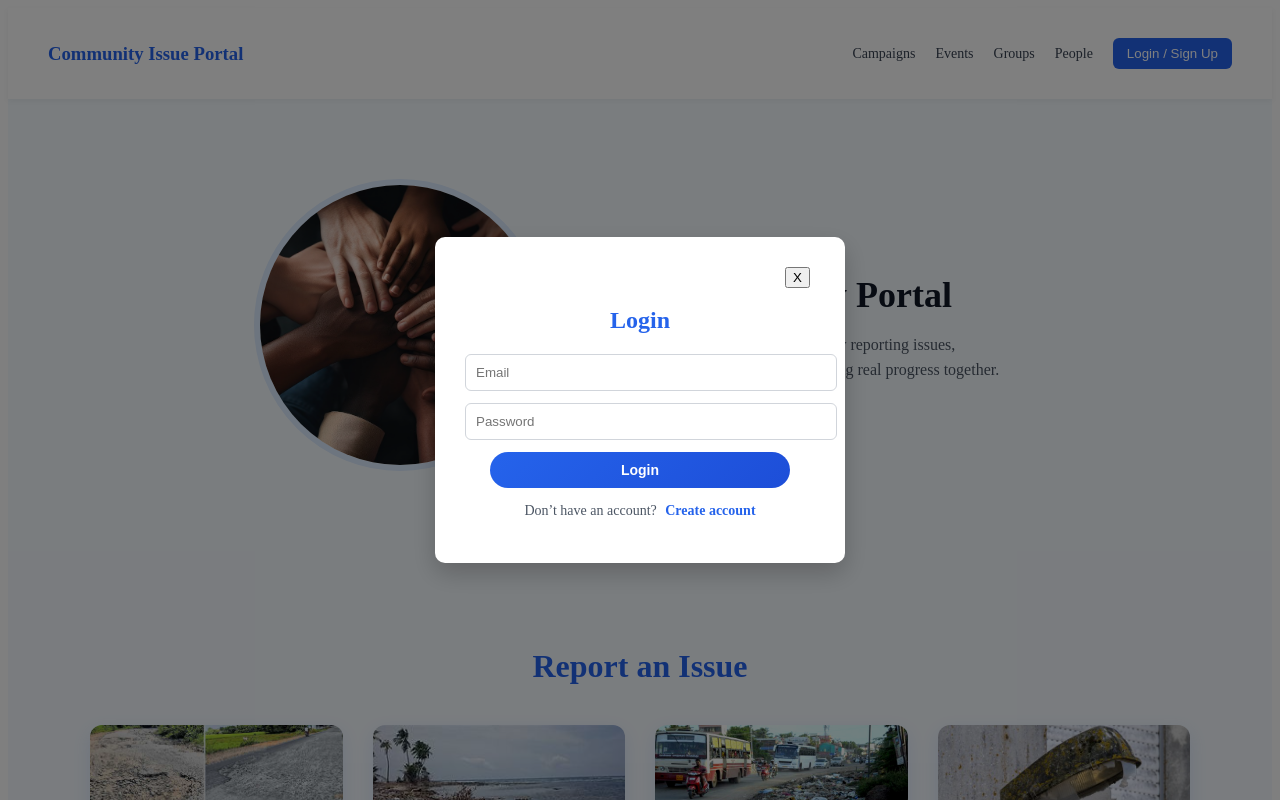
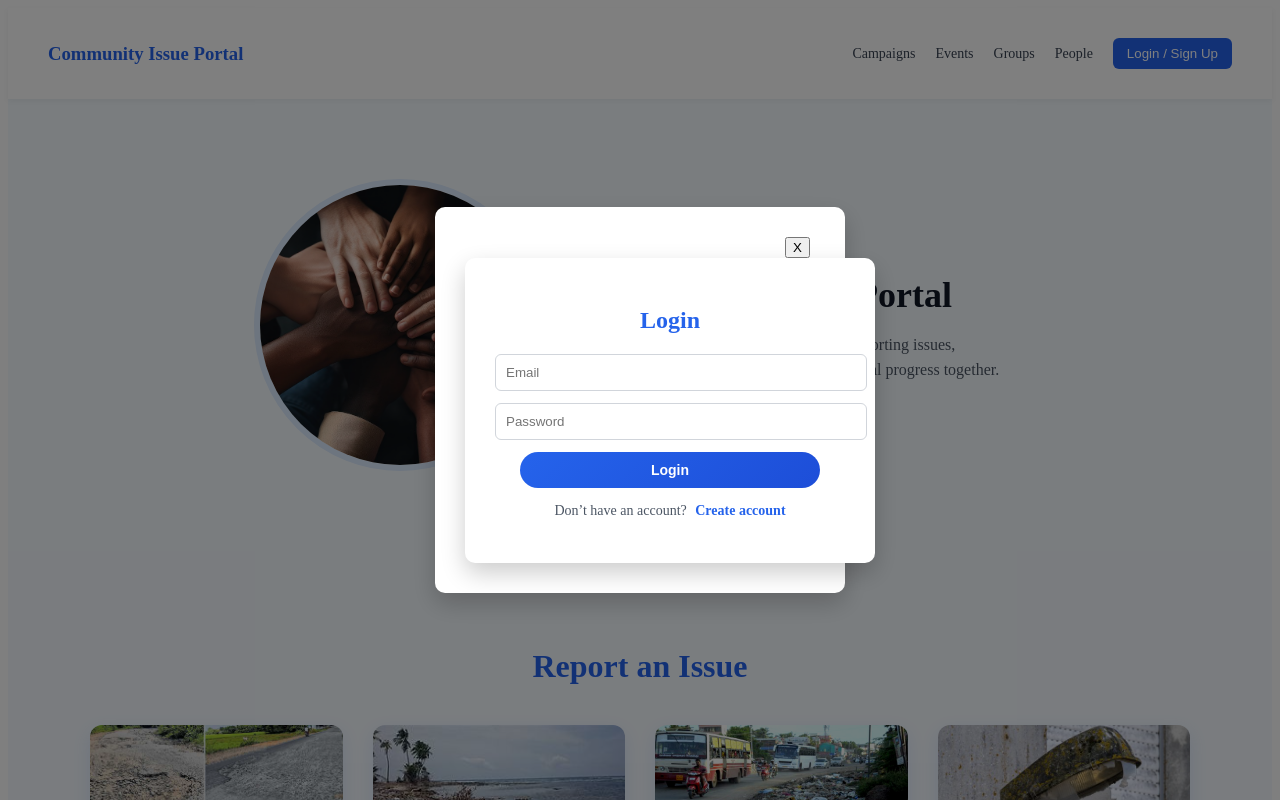
Before and after one commit to Bhargava449904/community_portal_fullstack, a React (Vite) app: page / in a window 1280 px wide. Both pictures are taken after a click on the button "Login / Sign Up". Shown: the top 800 px of the page. Built offline with nearby package versions, Linux system fonts and the light colour scheme.

Commit message:
login added

```diff
--- a/package.json
+++ b/package.json
@@ -11,7 +11,8 @@
   },
   "dependencies": {
     "react": "^19.1.1",
-    "react-dom": "^19.1.1"
+    "react-dom": "^19.1.1",
+    "react-router-dom": "^7.13.0"
   },
   "devDependencies": {
     "@eslint/js": "^9.36.0",
--- a/src/App.jsx
+++ b/src/App.jsx
@@ -1,17 +1,41 @@
 
-import './App.css'
-import {Home} from './Home'
-function App() {
+// import './App.css'
+// import {Home} from './Home'
+// function App() {
 
 
+//   return (
+//     <>
+//       <div>
+//         <Home/>
+//       </div>
+
+//     </>
+//   )
+// }
+
+// export default App
+
+
+
+import { BrowserRouter, Routes, Route } from "react-router-dom";
+import Login from "./auth/Login";
+import Register from "./auth/Register";
+import { Home } from "./Home";
+import AdminDashboard from "./admin/AdminDashboard";
+import CitizenDashboard from "./citizen/CitizenDashboard";
+import { Dashboard } from "./components/dashborad/Dashboard";
+
+function App() {
   return (
-    <>
-      <div>
-        <Home/>
-      </div>
-
-    </>
-  )
+    <BrowserRouter>
+      <Routes>
+        <Route path="/" element={<Dashboard/>} />
+        <Route path="/login" element={<Login />} />
+        <Route path="/register" element={<Register />} />
+      </Routes>
+    </BrowserRouter>
+  );
 }
 
-export default App
+export default App;
--- a/src/components/auth/Login.jsx
+++ b/src/components/auth/Login.jsx
@@ -1,19 +1,86 @@
-import React from 'react'
-import '../auth/login.css'
+import React, { useState } from "react";
+import "../auth/login.css";
+import { useNavigate } from "react-router-dom";
 
 function Login({ onSwitchToRegister }) {
+  const navigate = useNavigate();
+
+  const [email, setEmail] = useState("");
+  const [password, setPassword] = useState("");
+  const [error, setError] = useState("");
+
+  const handleLogin = async (e) => {
+    e.preventDefault();
+    setError("");
+
+    try {
+      const formData = new FormData();
+      formData.append("email", email);
+      formData.append("password", password);
+
+      const response = await fetch(
+        "https://issue-portal-b46v.onrender.com/login/",
+        {
+          method: "POST",
+          body: formData,
+          credentials: "include",
+        }
+      );
+
+      const data = await response.json();
+
+      if (!response.ok) {
+        setError(data.error || "Invalid credentials");
+        return;
+      }
+
+      // 🔥 ROLE-BASED ROUTING
+      if (data.role === "citizen") {
+        navigate("/create_issue");
+      }else {
+        navigate("/"); // fallback
+      }
+
+    } catch (err) {
+      console.error(err);
+      setError("Server not responding");
+    }
+  };
+
   return (
-    <div>
-        <h2>Login</h2>
-      <input placeholder="Email" />
-      <input placeholder="Password" />
-      <button className='login-button'>Login</button>
+    <div className="modal-box">
+      <h2>Login</h2>
+
+      {error && <p style={{ color: "red" }}>{error}</p>}
+
+      <form onSubmit={handleLogin}>
+        <input
+          type="email"
+          placeholder="Email"
+          value={email}
+          onChange={(e) => setEmail(e.target.value)}
+          required
+        />
+
+        <input
+          type="password"
+          placeholder="Password"
+          value={password}
+          onChange={(e) => setPassword(e.target.value)}
+          required
+        />
+
+        <button className="login-button" type="submit">
+          Login
+        </button>
+      </form>
+
       <p>
         Don’t have an account?
         <span onClick={onSwitchToRegister}> Create account</span>
       </p>
     </div>
-  )
+  );
 }
 
-export default Login
+export default Login;
```
Also changed, not shown: src/components/dashborad/Admindash.jsx (added, +11 -0 lines), src/components/dashborad/Citizendash.jsx (added, +11 -0 lines), 1 other file (tests, documents, lock files or other folders).
